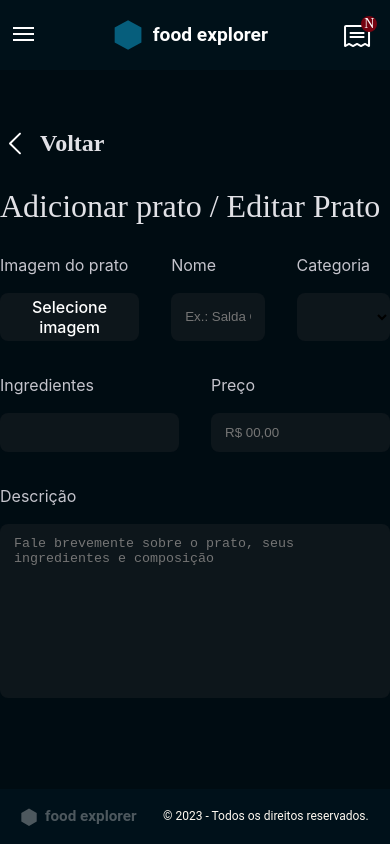
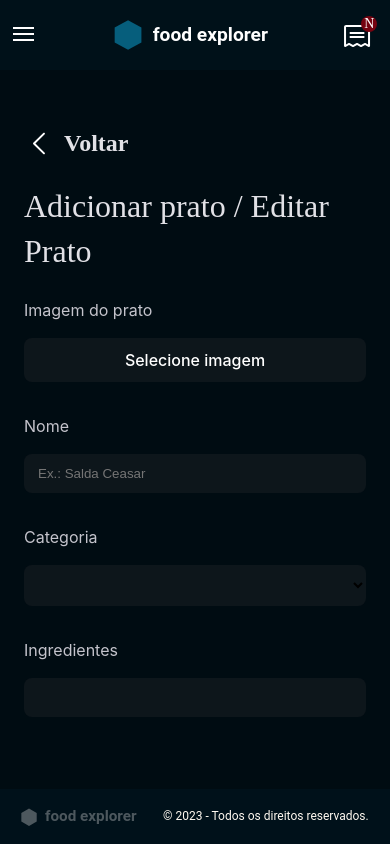
Before and after one commit to Rickazuo/desafio_final_frontend, a React (Vite) app: page / in a window 390 px wide. Built offline with nearby package versions, Linux system fonts and the light colour scheme.

Commit message:
adjust reponsiveness

```diff
--- a/src/components/AddAndEditDish/addAndEditDish.module.css
+++ b/src/components/AddAndEditDish/addAndEditDish.module.css
@@ -169,3 +169,25 @@
   border: none;
   filter: brightness(80%);
 }
+
+@media screen and (max-width: 850px) {
+  .main {
+    padding: 0rem 1.5rem;
+  }
+  .fieldsContainer {
+    flex-direction: column;
+    align-items: start;
+  }
+
+  .fieldImageContainer {
+    max-width: none;
+  }
+
+  .fieldPriceContainer {
+    max-width: none;
+  }
+
+  .selectButton {
+    max-width: none;
+  }
+}
```
